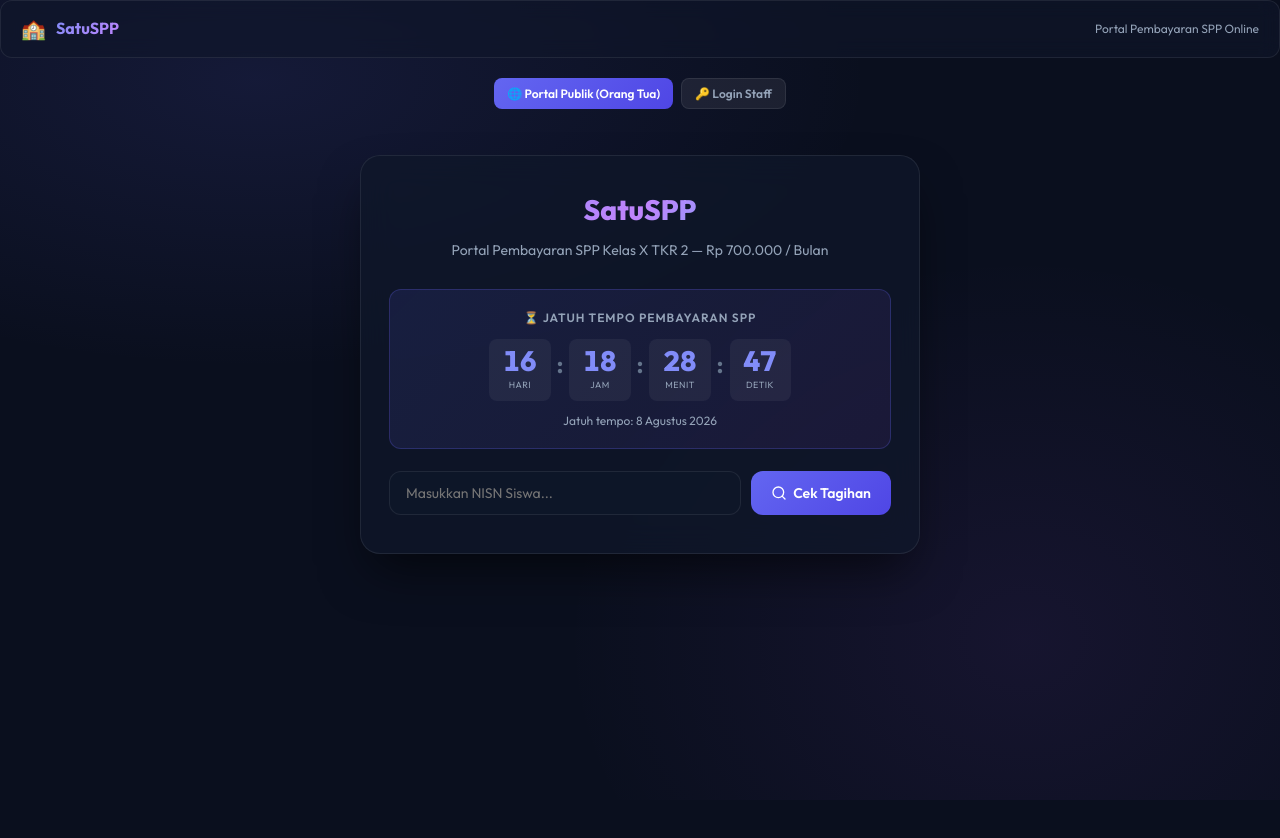
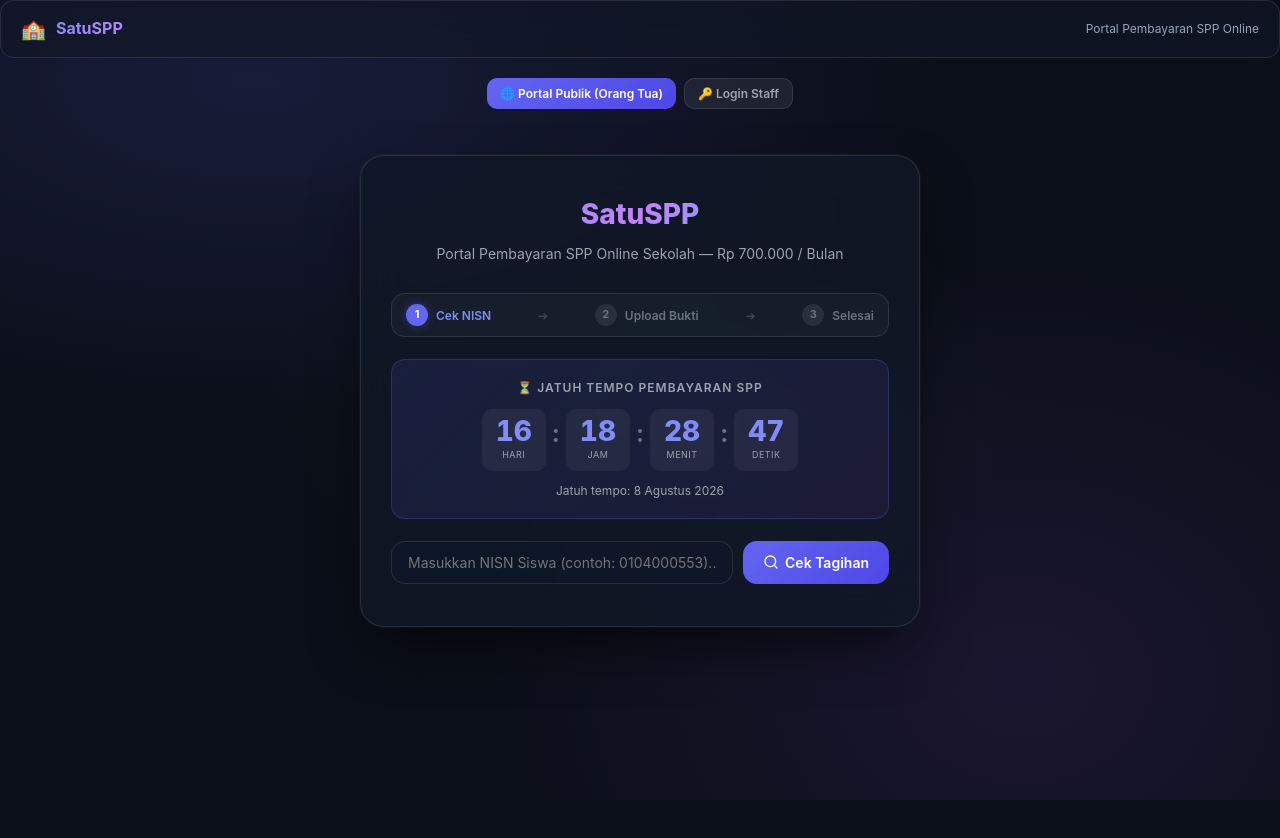
Before and after one commit to nug31/SPP, a React (Vite) app: page / in a window 1280 px wide. Shown: the top 838 px of the page. Built offline with nearby package versions, Linux system fonts and the light colour scheme; the HTML template or start-up script is replaced by a standard one.

Commit message:
style: apply Apple-grade UI design, parent 3-step guide, and glassmorphism styling

```diff
--- a/public/css/style.css
+++ b/public/css/style.css
@@ -2,43 +2,44 @@
    Portal SPP — Complete Stylesheet
    ============================================================ */
 
-@import url('https://fonts.googleapis.com/css2?family=Outfit:wght@300;400;600;700;800&display=swap');
+@import url('https://fonts.googleapis.com/css2?family=Outfit:wght@300;400;500;600;700;800&display=swap');
 
 :root {
     --primary: #6366f1;
     --primary-hover: #4f46e5;
-    --primary-glow: rgba(99, 102, 241, 0.3);
+    --primary-glow: rgba(99, 102, 241, 0.35);
     --success: #10b981;
     --success-hover: #059669;
-    --success-glow: rgba(16, 185, 129, 0.3);
+    --success-glow: rgba(16, 185, 129, 0.35);
     --danger: #ef4444;
     --danger-hover: #dc2626;
     --warning: #f59e0b;
     --warning-hover: #d97706;
     --info: #3b82f6;
     --wa-green: #25d366;
-    --bg-color: #0a0f1e;
-    --bg-2: #0f172a;
-    --text-main: #f1f5f9;
-    --text-muted: #94a3b8;
-    --text-dim: #64748b;
-    --glass-bg: rgba(15, 23, 42, 0.75);
-    --glass-bg-light: rgba(30, 41, 59, 0.6);
-    --glass-border: rgba(255, 255, 255, 0.08);
-    --glass-border-hover: rgba(255, 255, 255, 0.15);
-    --card-shadow: 0 25px 50px -12px rgba(0, 0, 0, 0.6);
+    --bg-color: #0b0f19;
+    --bg-2: #111827;
+    --text-main: #f9fafb;
+    --text-muted: #9ca3af;
+    --text-dim: #6b7280;
+    --glass-bg: rgba(17, 24, 39, 0.75);
+    --glass-bg-light: rgba(31, 41, 55, 0.6);
+    --glass-border: rgba(255, 255, 255, 0.1);
+    --glass-border-hover: rgba(255, 255, 255, 0.2);
+    --card-shadow: 0 25px 60px -15px rgba(0, 0, 0, 0.7), 0 0 1px 1px rgba(255, 255, 255, 0.05);
     --sidebar-width: 260px;
+    --radius-xl: 24px;
     --radius-lg: 20px;
-    --radius-md: 12px;
-    --radius-sm: 8px;
+    --radius-md: 14px;
+    --radius-sm: 10px;
 }
 
 /* ==================== RESET ==================== */
 *, *::before, *::after { box-sizing: border-box; margin: 0; padding: 0; }
-html { scroll-behavior: smooth; }
+html { scroll-behavior: smooth; -webkit-font-smoothing: antialiased; }
 
 body {
-    font-family: 'Outfit', sans-serif;
+    font-family: -apple-system, BlinkMacSystemFont, "SF Pro Display", "SF Pro Text", 'Outfit', sans-serif;
     background-color: var(--bg-color);
     color: var(--text-main);
     min-height: 100vh;
@@ -51,8 +52,9 @@ body {
     inset: 0;
     z-index: -1;
     background:
-        radial-gradient(ellipse 80% 60% at 20% 10%, rgba(99,102,241,0.12) 0%, transparent 60%),
-        radial-gradient(ellipse 60% 80% at 80% 80%, rgba(168,85,247,0.08) 0%, transparent 60%),
+        radial-gradient(ellipse 90% 70% at 20% 10%, rgba(99,102,241,0.15) 0%, transparent 60%),
+        radial-gradient(ellipse 70% 90% at 80% 85%, rgba(168,85,247,0.1) 0%, transparent 60%),
+        radial-gradient(ellipse 50% 50% at 50% 50%, rgba(16,185,129,0.05) 0%, transparent 60%),
         var(--bg-color);
     animation: bgPulse 12s ease-in-out infinite alternate;
 }
@@ -64,23 +66,75 @@ body {
 /* ==================== GLASSMORPHISM ==================== */
 .glass {
     background: var(--glass-bg);
-    backdrop-filter: blur(16px);
-    -webkit-backdrop-filter: blur(16px);
+    backdrop-filter: blur(24px);
+    -webkit-backdrop-filter: blur(24px);
     border: 1px solid var(--glass-border);
-    border-radius: var(--radius-lg);
+    border-radius: var(--radius-xl);
     box-shadow: var(--card-shadow);
 }
 .glass-mini {
-    background: rgba(15,23,42,0.6);
-    backdrop-filter: blur(10px);
+    background: rgba(17, 24, 39, 0.65);
+    backdrop-filter: blur(14px);
     border: 1px solid var(--glass-border);
     border-radius: var(--radius-md);
 }
 .glass-inner {
-    background: rgba(255,255,255,0.03);
+    background: rgba(255, 255, 255, 0.03);
     border: 1px solid var(--glass-border);
     border-radius: var(--radius-md);
-    padding: 16px;
+    padding: 18px;
+}
+
+/* Parent Step Indicator Bar (Apple Style) */
+.parent-step-guide {
+    display: flex;
+    justify-content: space-between;
+    align-items: center;
+    background: rgba(255, 255, 255, 0.03);
+    border: 1px solid var(--glass-border);
+    border-radius: var(--radius-md);
+    padding: 10px 14px;
+    margin-bottom: 22px;
+}
+.step-item {
+    display: flex;
+    align-items: center;
+    gap: 8px;
+    font-size: 12px;
+    font-weight: 600;
+    color: var(--text-dim);
+    transition: color 0.3s;
+}
+.step-item.active {
+    color: #818cf8;
+}
+.step-item.completed {
+    color: #34d399;
+}
+.step-num {
+    width: 22px;
+    height: 22px;
+    border-radius: 50%;
+    background: rgba(255, 255, 255, 0.08);
+    display: flex;
+    align-items: center;
+    justify-content: center;
+    font-size: 11px;
+    font-weight: 700;
+}
+.step-item.active .step-num {
+    background: var(--primary);
+    color: #fff;
+    box-shadow: 0 0 10px var(--primary-glow);
+}
+.step-item.completed .step-num {
+    background: var(--success);
+    color: #fff;
+}
+.step-arrow {
+    color: var(--text-dim);
+    font-size: 12px;
+    opacity: 0.5;
 }
 
 /* ==================== PORTAL ORANG TUA ==================== */
--- a/src/index.css
+++ b/src/index.css
@@ -1,39 +1,40 @@
-@import url('https://fonts.googleapis.com/css2?family=Outfit:wght@300;400;600;700;800&display=swap');
+@import url('https://fonts.googleapis.com/css2?family=Outfit:wght@300;400;500;600;700;800&display=swap');
 
 :root {
     --primary: #6366f1;
     --primary-hover: #4f46e5;
-    --primary-glow: rgba(99, 102, 241, 0.3);
+    --primary-glow: rgba(99, 102, 241, 0.35);
     --success: #10b981;
     --success-hover: #059669;
-    --success-glow: rgba(16, 185, 129, 0.3);
+    --success-glow: rgba(16, 185, 129, 0.35);
     --danger: #ef4444;
     --danger-hover: #dc2626;
     --warning: #f59e0b;
     --warning-hover: #d97706;
     --info: #3b82f6;
     --wa-green: #25d366;
-    --bg-color: #0a0f1e;
-    --bg-2: #0f172a;
-    --text-main: #f1f5f9;
-    --text-muted: #94a3b8;
-    --text-dim: #64748b;
-    --glass-bg: rgba(15, 23, 42, 0.75);
-    --glass-bg-light: rgba(30, 41, 59, 0.6);
-    --glass-border: rgba(255, 255, 255, 0.08);
-    --glass-border-hover: rgba(255, 255, 255, 0.15);
-    --card-shadow: 0 25px 50px -12px rgba(0, 0, 0, 0.6);
+    --bg-color: #0b0f19;
+    --bg-2: #111827;
+    --text-main: #f9fafb;
+    --text-muted: #9ca3af;
+    --text-dim: #6b7280;
+    --glass-bg: rgba(17, 24, 39, 0.75);
+    --glass-bg-light: rgba(31, 41, 55, 0.6);
+    --glass-border: rgba(255, 255, 255, 0.1);
+    --glass-border-hover: rgba(255, 255, 255, 0.2);
+    --card-shadow: 0 25px 60px -15px rgba(0, 0, 0, 0.7), 0 0 1px 1px rgba(255, 255, 255, 0.05);
     --sidebar-width: 260px;
+    --radius-xl: 24px;
     --radius-lg: 20px;
-    --radius-md: 12px;
-    --radius-sm: 8px;
+    --radius-md: 14px;
+    --radius-sm: 10px;
 }
 
 *, *::before, *::after { box-sizing: border-box; margin: 0; padding: 0; }
-html { scroll-behavior: smooth; }
+html { scroll-behavior: smooth; -webkit-font-smoothing: antialiased; }
 
 body {
-    font-family: 'Outfit', sans-serif;
+    font-family: -apple-system, BlinkMacSystemFont, "SF Pro Display", "SF Pro Text", 'Outfit', sans-serif;
     background-color: var(--bg-color);
     color: var(--text-main);
     min-height: 100vh;
@@ -45,32 +46,85 @@ body {
     inset: 0;
     z-index: -1;
     background:
-        radial-gradient(ellipse 80% 60% at 20% 10%, rgba(99,102,241,0.12) 0%, transparent 60%),
-        radial-gradient(ellipse 60% 80% at 80% 80%, rgba(168,85,247,0.08) 0%, transparent 60%),
+        radial-gradient(ellipse 90% 70% at 20% 10%, rgba(99,102,241,0.15) 0%, transparent 60%),
+        radial-gradient(ellipse 70% 90% at 80% 85%, rgba(168,85,247,0.1) 0%, transparent 60%),
+        radial-gradient(ellipse 50% 50% at 50% 50%, rgba(16,185,129,0.05) 0%, transparent 60%),
         var(--bg-color);
 }
 
 .glass {
     background: var(--glass-bg);
-    backdrop-filter: blur(16px);
-    -webkit-backdrop-filter: blur(16px);
+    backdrop-filter: blur(24px);
+    -webkit-backdrop-filter: blur(24px);
     border: 1px solid var(--glass-border);
-    border-radius: var(--radius-lg);
+    border-radius: var(--radius-xl);
     box-shadow: var(--card-shadow);
 }
 
 .glass-mini {
-    background: rgba(15,23,42,0.6);
-    backdrop-filter: blur(10px);
+    background: rgba(17, 24, 39, 0.65);
+    backdrop-filter: blur(14px);
     border: 1px solid var(--glass-border);
     border-radius: var(--radius-md);
 }
 
 .glass-inner {
-    background: rgba(255,255,255,0.03);
+    background: rgba(255, 255, 255, 0.03);
     border: 1px solid var(--glass-border);
     border-radius: var(--radius-md);
-    padding: 16px;
+    padding: 18px;
+}
+
+/* Parent Step Indicator Bar (Apple Style) */
+.parent-step-guide {
+    display: flex;
+    justify-content: space-between;
+    align-items: center;
+    background: rgba(255, 255, 255, 0.03);
+    border: 1px solid var(--glass-border);
+    border-radius: var(--radius-md);
+    padding: 10px 14px;
+    margin-bottom: 22px;
+}
+.step-item {
+    display: flex;
+    align-items: center;
+    gap: 8px;
+    font-size: 12px;
+    font-weight: 600;
+    color: var(--text-dim);
+    transition: color 0.3s;
+}
+.step-item.active {
+    color: #818cf8;
+}
+.step-item.completed {
+    color: #34d399;
+}
+.step-num {
+    width: 22px;
+    height: 22px;
+    border-radius: 50%;
+    background: rgba(255, 255, 255, 0.08);
+    display: flex;
+    align-items: center;
+    justify-content: center;
+    font-size: 11px;
+    font-weight: 700;
+}
+.step-item.active .step-num {
+    background: var(--primary);
+    color: #fff;
+    box-shadow: 0 0 10px var(--primary-glow);
+}
+.step-item.completed .step-num {
+    background: var(--success);
+    color: #fff;
+}
+.step-arrow {
+    color: var(--text-dim);
+    font-size: 12px;
+    opacity: 0.5;
 }
 
 /* App Container */
--- a/src/views/ParentView.jsx
+++ b/src/views/ParentView.jsx
@@ -83,13 +83,34 @@ export default function ParentView({ onShowToast }) {
     const allPayments = searchedStudent ? getPayments().filter(p => p.student_id === searchedStudent.id) : [];
     const currentPayment = allPayments.find(p => p.month === currentMonth && p.year === currentYear);
 
+    const isStep1Done = !!searchedStudent;
+    const isStep2Done = currentPayment && currentPayment.status !== 'ditolak';
+
     return (
         <div className="app-parent-container">
             <div className="parent-card-wrap">
-                <div className="card glass" style={{ padding: '32px 28px' }}>
+                <div className="card glass" style={{ padding: '36px 30px' }}>
                     <div className="header">
                         <h1>SatuSPP</h1>
-                        <p>Portal Pembayaran SPP Kelas X TKR 2 — Rp 700.000 / Bulan</p>
+                        <p>Portal Pembayaran SPP Online Sekolah — Rp 700.000 / Bulan</p>
+                    </div>
+
+                    {/* Apple Style Step Guide for Parents */}
+                    <div className="parent-step-guide">
+                        <div className={`step-item ${!isStep1Done ? 'active' : 'completed'}`}>
+                            <span className="step-num">{isStep1Done ? '✓' : '1'}</span>
+                            <span>Cek NISN</span>
+                        </div>
+                        <span className="step-arrow">➔</span>
+                        <div className={`step-item ${isStep1Done && !isStep2Done ? 'active' : (isStep2Done ? 'completed' : '')}`}>
+                            <span className="step-num">{isStep2Done ? '✓' : '2'}</span>
+                            <span>Upload Bukti</span>
+                        </div>
+                        <span className="step-arrow">➔</span>
+                        <div className={`step-item ${isStep2Done && currentPayment?.status === 'lunas' ? 'completed' : ''}`}>
+                            <span className="step-num">3</span>
+                            <span>Selesai</span>
+                        </div>
                     </div>
 
                     {/* Countdown Widget */}
@@ -100,7 +121,7 @@ export default function ParentView({ onShowToast }) {
                         <form onSubmit={handleSearch} className="search-form">
                             <input
                                 type="text"
-                                placeholder="Masukkan NISN Siswa..."
+                                placeholder="Masukkan NISN Siswa (contoh: 0104000553)..."
                                 value={nisnSearch}
                                 onChange={(e) => setNisnSearch(e.target.value)}
                                 required
@@ -111,21 +132,22 @@ export default function ParentView({ onShowToast }) {
                         </form>
                     </div>
 
-                    {searchErr && <div className="alert alert-danger" style={{ color: '#fca5a5', marginTop: '12px', fontSize: '13px' }}>⚠️ {searchErr}</div>}
+                    {searchErr && <div className="alert alert-danger" style={{ color: '#fca5a5', marginTop: '14px', fontSize: '13px' }}>⚠️ {searchErr}</div>}
 
                     {/* Student Info Card */}
                     {searchedStudent && (
                         <div className="student-info fade-in">
-                            <h3>📋 Data Siswa</h3>
+                            <div style={{ display: 'flex', alignItems: 'center', gap: '12px', marginBottom: '16px' }}>
+                                <div style={{ width: '42px', height: '42px', borderRadius: '50%', background: 'linear-gradient(135deg, #6366f1, #a855f7)', display: 'flex', alignItems: 'center', justifyContent: 'center', fontSize: '18px', fontWeight: '800', color: '#fff' }}>
+                                    {searchedStudent.name.charAt(0).toUpperCase()}
+                                </div>
+                                <div>
+                                    <h3 style={{ margin: 0, fontSize: '17px', color: '#f9fafb' }}>{searchedStudent.name}</h3>
+                                    <span style={{ fontSize: '12px', color: '#9ca3af' }}>NISN: {searchedStudent.nisn || searchedStudent.nis}</span>
+                                </div>
+                            </div>
+
                             <div className="info-grid">
-                                <div className="info-item">
-                                    <span className="info-label">Nama Siswa</span>
-                                    <span className="info-val">{searchedStudent.name}</span>
-                                </div>
-                                <div className="info-item">
-                                    <span className="info-label">NISN</span>
-                                    <span className="info-val">{searchedStudent.nisn || searchedStudent.nis}</span>
-                                </div>
                                 <div className="info-item">
                                     <span className="info-label">Kelas</span>
                                     <span className="info-val">{searchedStudent.kelas || 'X TKR 2'}</span>
@@ -138,26 +160,30 @@ export default function ParentView({ onShowToast }) {
 
                             {/* Status Bulan Ini */}
                             <div className="payment-status">
-                                <h4>Status Bulan Ini ({currentMonth}/{currentYear})</h4>
+                                <h4>Status Pembayaran Bulan Ini ({currentMonth}/{currentYear})</h4>
 
                                 {!currentPayment && (
                                     <div>
                                         <span className="badge badge-danger"><AlertCircle size={12} /> Belum Dibayar</span>
                                         <form onSubmit={handleUpload} style={{ marginTop: '14px' }}>
                                             <div className="form-group">
-                                                <label>📎 Unggah Bukti Transfer (Foto/PDF)</label>
-                                                <div className="file-drop-zone">
+                                                <label style={{ fontSize: '13px', fontWeight: '600', color: '#cbd5e1' }}>📎 Pilih Foto Bukti Transfer / Struk Bank</label>
+                                                <div className="file-drop-zone" style={{ padding: '20px' }}>
                                                     <input
                                                         type="file"
                                                         accept="image/*,.pdf"
                                                         onChange={(e) => setSelectedFile(e.target.files[0])}
                                                         required
                                                     />
-                                                    <span className="drop-icon"><UploadCloud size={28} color="#818cf8" /></span>
-                                                    <span id="file-name-display">{selectedFile ? selectedFile.name : 'Klik atau seret file ke sini'}</span>
+                                                    <span className="drop-icon"><UploadCloud size={32} color="#818cf8" /></span>
+                                                    <span id="file-name-display" style={{ fontWeight: selectedFile ? '600' : '400', color: selectedFile ? '#34d399' : '#9ca3af' }}>
+                                                        {selectedFile ? `✅ ${selectedFile.name}` : 'Tekan di sini untuk memilih foto bukti transfer dari HP'}
+                                                    </span>
                                                 </div>
                                             </div>
-                                            <button type="submit" className="btn btn-success">Kirim Bukti Pembayaran</button>
+                                            <button type="submit" className="btn btn-success" style={{ fontSize: '15px', padding: '12px' }}>
+                                                🚀 Kirim Bukti Pembayaran
+                                            </button>
                                         </form>
                                     </div>
                                 )}
```
